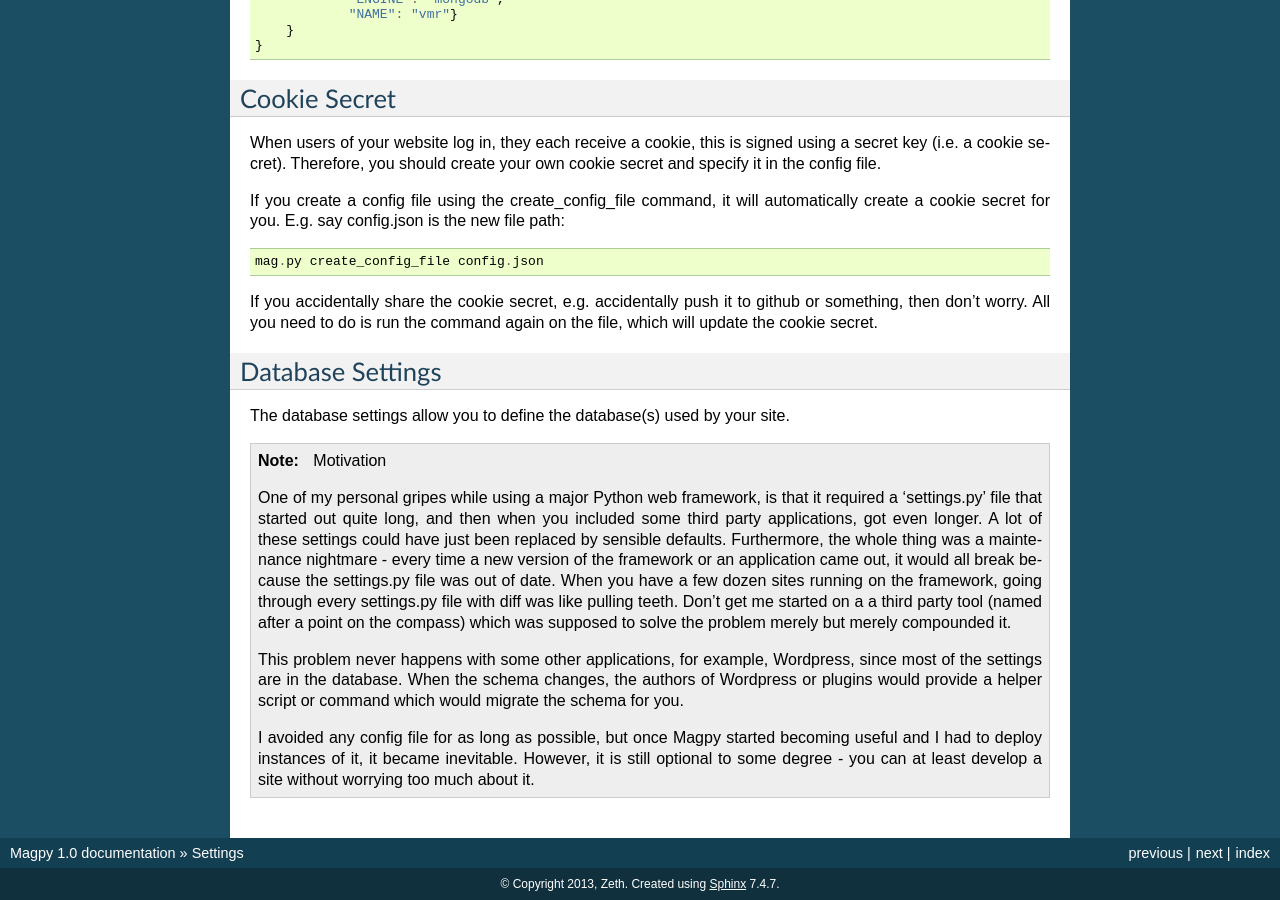
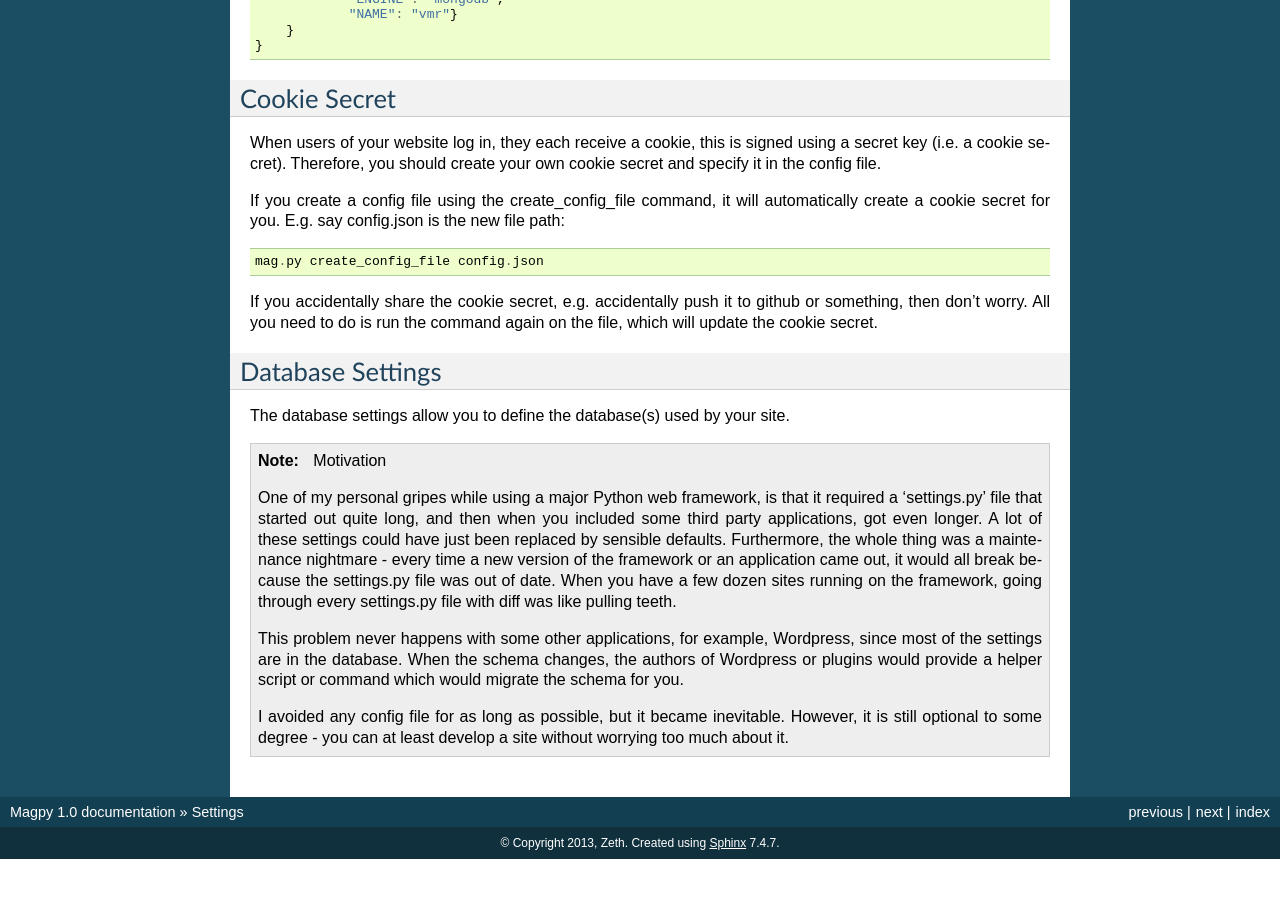
Before and after one commit to zeth/magpy, a Sphinx documentation site: the page built from docs/source/settings.rst, in a window 1280 px wide and 900 px high, scrolled down 915 px. Built offline with Sphinx 7.4.7, drawn with Linux system fonts in a browser that asks for light colours; formulas are drawn with MathJax 3; pages that are not in the unit, such as notebooks, are missing from menus; after the commit the page ends 1774 px from its top, so only the background shows below that.

Commit message:
Shorten moan in settings.rst

```diff
--- a/docs/source/settings.rst
+++ b/docs/source/settings.rst
@@ -68,8 +68,8 @@ The database settings allow you to define the database(s) used by your site.
 
 .. note:: Motivation
 
-    One of my personal gripes while using a major Python web framework, is that it required a 'settings.py' file that started out quite long, and then when you included some third party applications, got even longer. A lot of these settings could have just been replaced by sensible defaults. Furthermore, the whole thing was a maintenance nightmare - every time a new version of the framework or an application came out, it would all break because the settings.py file was out of date. When you have a few dozen sites running on the framework, going through every settings.py file with diff was like pulling teeth. Don't get me started on a a third party tool (named after a point on the compass) which was supposed to solve the problem merely but merely compounded it.
+    One of my personal gripes while using a major Python web framework, is that it required a 'settings.py' file that started out quite long, and then when you included some third party applications, got even longer. A lot of these settings could have just been replaced by sensible defaults. Furthermore, the whole thing was a maintenance nightmare - every time a new version of the framework or an application came out, it would all break because the settings.py file was out of date. When you have a few dozen sites running on the framework, going through every settings.py file with diff was like pulling teeth.
 
     This problem never happens with some other applications, for example, Wordpress, since most of the settings are in the database. When the schema changes, the authors of Wordpress or plugins would provide a helper script or command which would migrate the schema for you.
 
-    I avoided any config file for as long as possible, but once Magpy started becoming useful and I had to deploy instances of it, it became inevitable. However, it is still optional to some degree - you can at least develop a site without worrying too much about it.
+    I avoided any config file for as long as possible, but it became inevitable. However, it is still optional to some degree - you can at least develop a site without worrying too much about it.
```
